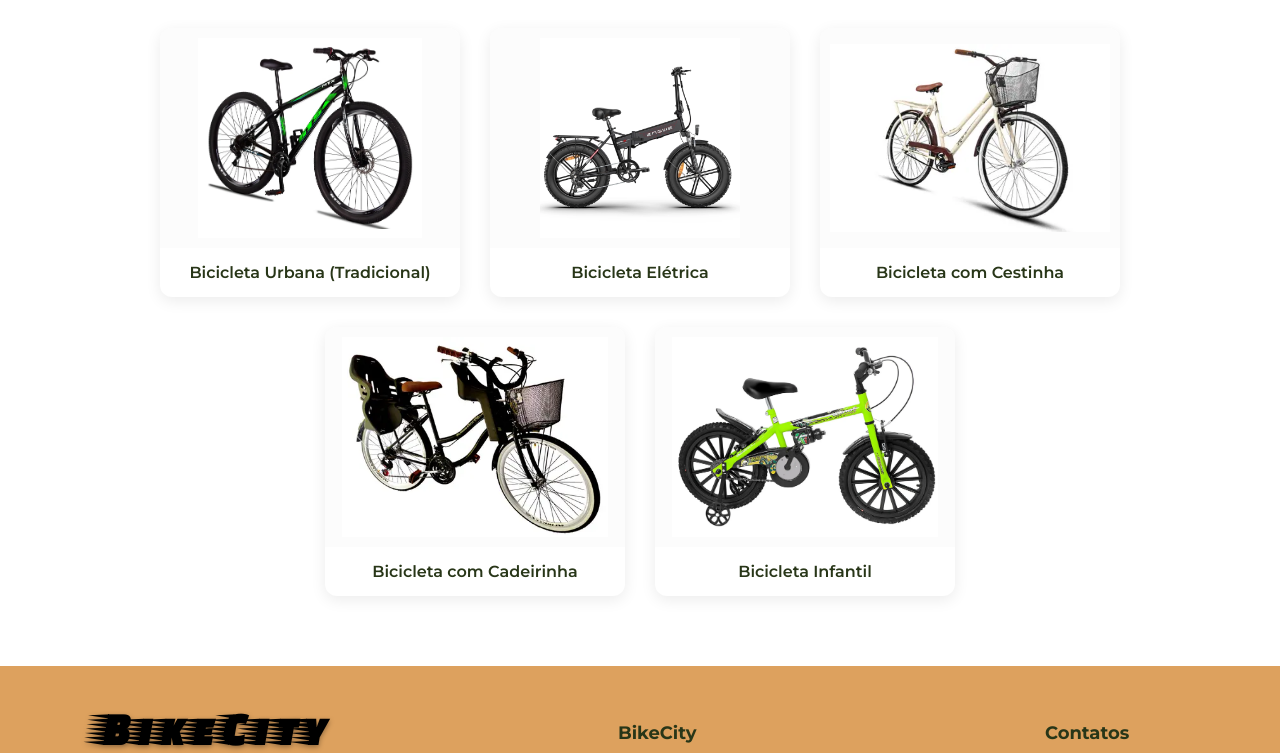
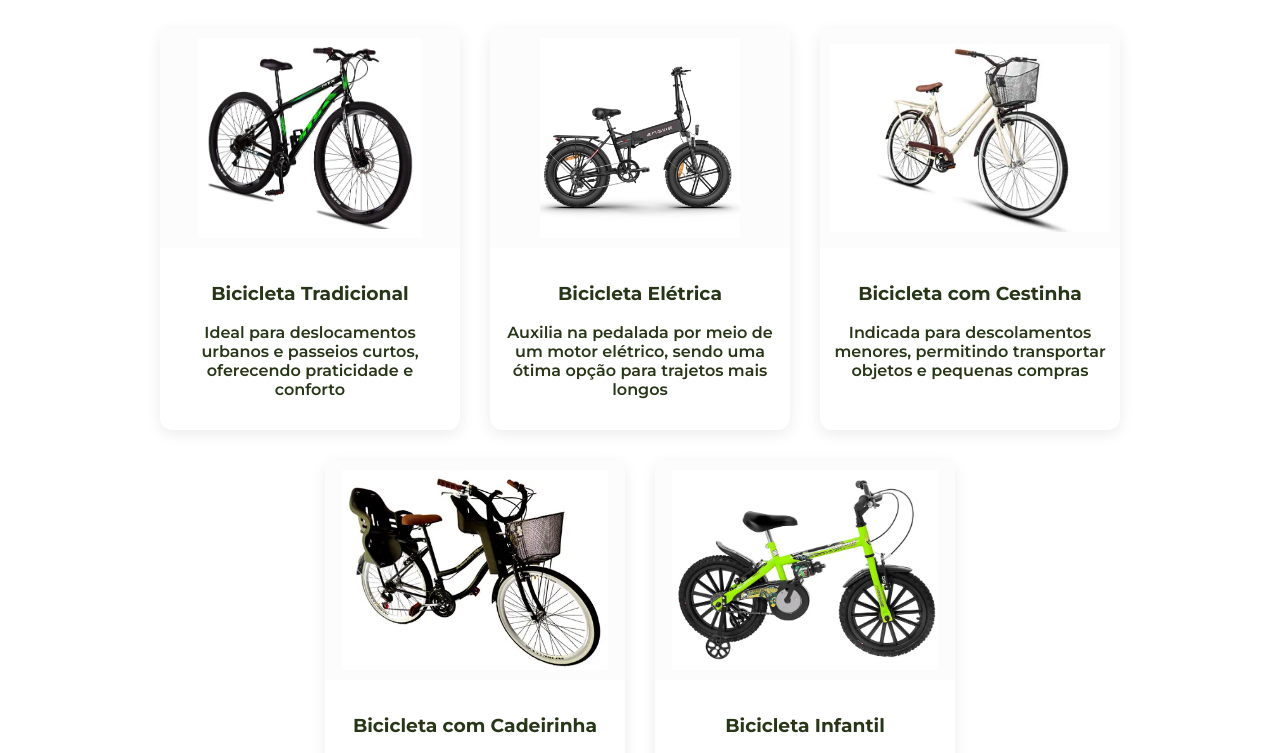
Before and after one commit to SPODWE1/web1, a plain HTML site: page pages/aluguel-bicicletas.html in a window 1280 px wide. Shown: the part 186-939 px from the top of the page. Drawn offline with Linux system fonts and the light colour scheme.

Commit message:
Descrição das imagens

```diff
--- a/pages/aluguel-bicicletas.html
+++ b/pages/aluguel-bicicletas.html
@@ -43,27 +43,42 @@
         <div class="fotos-bike">
             <figure class="img-aluguel">
                 <img src="/images/aluguel/bike_normal.jpg" alt="Bicicleta tradicional" width="330" height="330">
-                <figcaption>Bicicleta Urbana (Tradicional)</figcaption>
+                <figcaption>
+                  <h3>Bicicleta Tradicional</h3>
+                  <p>Ideal para deslocamentos urbanos e passeios curtos, oferecendo praticidade e conforto</p>
+                </figcaption>
             </figure>
 
             <figure>
                 <img src="/images/aluguel/bike_eletrica.jpg" alt="Bicicleta elétrica" width="330" height="330">
-                <figcaption>Bicicleta Elétrica</figcaption>
+                <figcaption>
+                  <h3>Bicicleta Elétrica</h3>
+                  <p>Auxilia na pedalada por meio de um motor elétrico, sendo uma ótima opção para trajetos mais longos</p>
+                </figcaption>
             </figure>
 
             <figure>
                 <img src="/images/aluguel/bike_cesta.jpg" alt="Bicicleta com cesta" width="330" height="330">
-                <figcaption>Bicicleta com Cestinha</figcaption>
+                <figcaption>
+                  <h3>Bicicleta com Cestinha</h3>
+                  <p>Indicada para descolamentos menores, permitindo transportar objetos e pequenas compras</p>
+                </figcaption>
             </figure>
 
             <figure>
                 <img src="/images/aluguel/bike_cadeirinha.jpg" alt="Bicicleta com Cadeirinha" width="330" height="330">
-                <figcaption>Bicicleta com Cadeirinha</figcaption>
+                <figcaption>
+                  <h3>Bicicleta com Cadeirinha</h3>
+                  <p>Ideal para passeios em família, permitindo transportar crianças com mais praticidade</p>
+                </figcaption>
             </figure>
 
             <figure>
                 <img src="/images/aluguel/bike_infantil.jpg" alt="Bicicleta infantil" width="330" height="330">
-                <figcaption>Bicicleta Infantil</figcaption>
+                <figcaption>
+                  <h3>Bicicleta Infantil</h3>
+                  <p>Modelo indicado para crianças pequenas</p>
+                </figcaption>
             </figure>
         </div>
       </main>
```
